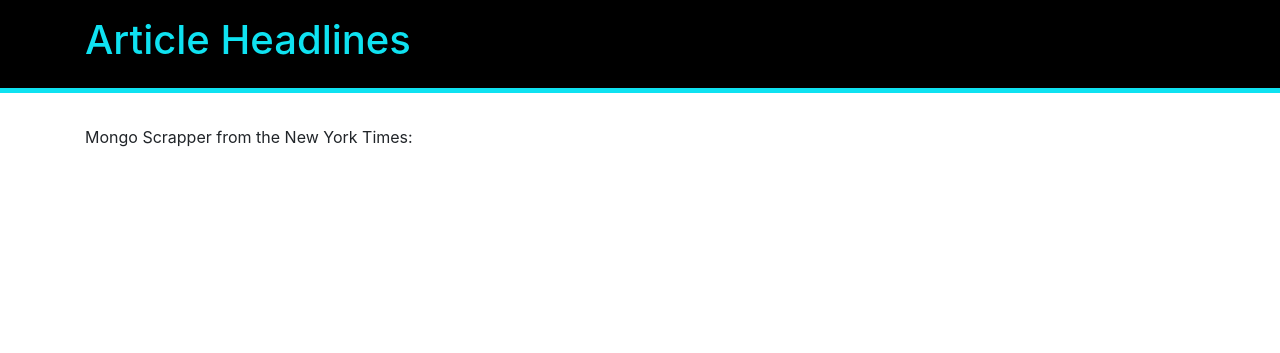
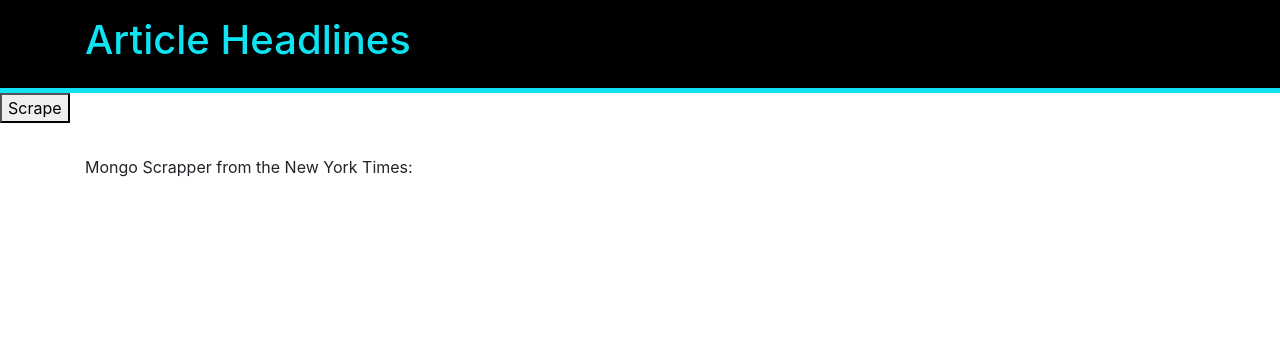
Before and after one commit to tunjiakanbi/scrapeWithMongo, a Node server app: page / in a window 1280 px wide. Shown: the top 353 px of the page. Run offline with Node 20, Linux system fonts and the light colour scheme; data that the repository does not hold is empty; some libraries are stand-ins or nearby versions.

Commit message:
added scraper button

```diff
--- a/public/app.js
+++ b/public/app.js
@@ -5,6 +5,18 @@ $(document).ready(function() {
     url: "api/fetch"
   });
 // Grab the articles as a json
+// $.getJSON("api/allarticles", function(data) {
+//   // console.log("0th elmnt",data[0]._id);
+//   // For each one
+
+//   for (var i = 0; i < data.length; i++) {
+//     // Display the apropos information on the page
+
+//     $("#articles").append("<p data-id='" + data[i]._id + "'>" + data[i].title + "<br />" + data[i].link + "</p>");
+//   }
+// });
+
+$("#scrapper").click(function(){
   $.getJSON("api/allarticles", function(data) {
     // console.log("0th elmnt",data[0]._id);
     // For each one
@@ -14,6 +26,7 @@ $.getJSON("api/allarticles", function(data) {
 
       $("#articles").append("<p data-id='" + data[i]._id + "'>" + data[i].title + "<br />" + data[i].link + "</p>");
     }
+  });
 });
 
 
--- a/views/layouts/main.handlebars
+++ b/views/layouts/main.handlebars
@@ -27,10 +27,12 @@
 		<h1>Article Headlines</h1>
 		</div>
 	</header>
+	<button id="scrapper">Scrape</button>
 	<div id="articles"></div>
 	<div class="container" id="content">
 
 		{{{ body }}}
+
 	</div>
 	<script src="https://code.jquery.com/jquery-3.3.1.min.js" integrity="sha256-FgpCb/KJQlLNfOu91ta32o/NMZxltwRo8QtmkMRdAu8="
   crossorigin="anonymous"></script>
```
Lines whose indentation alone changed are shown as unchanged.
